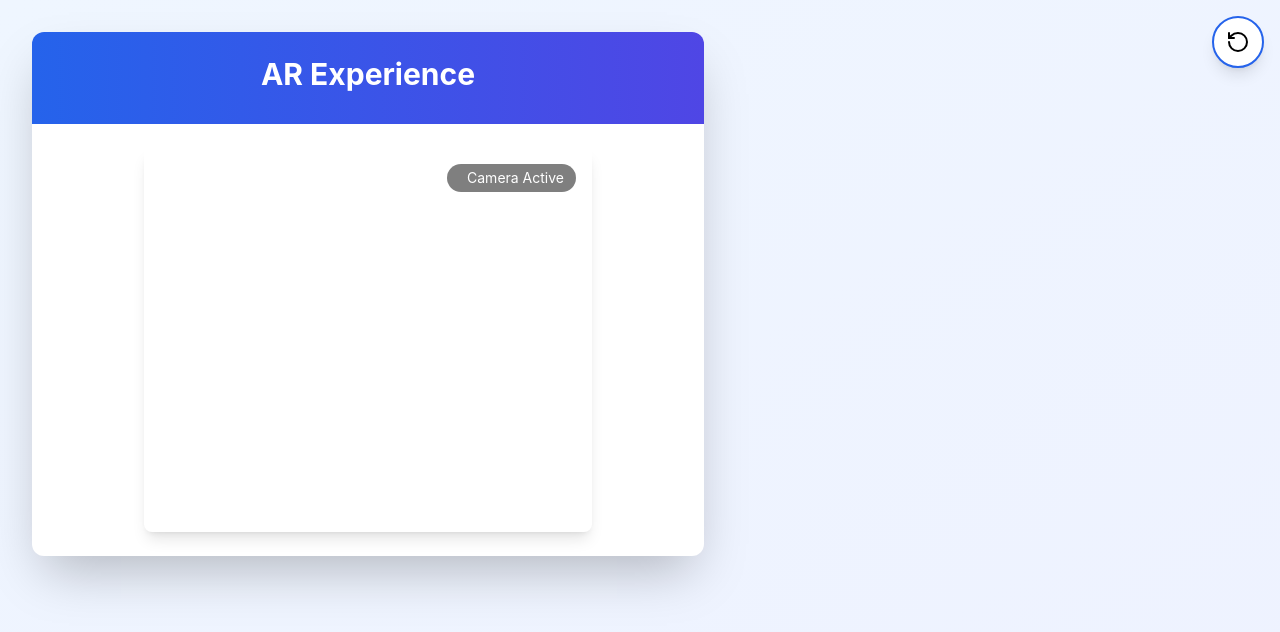
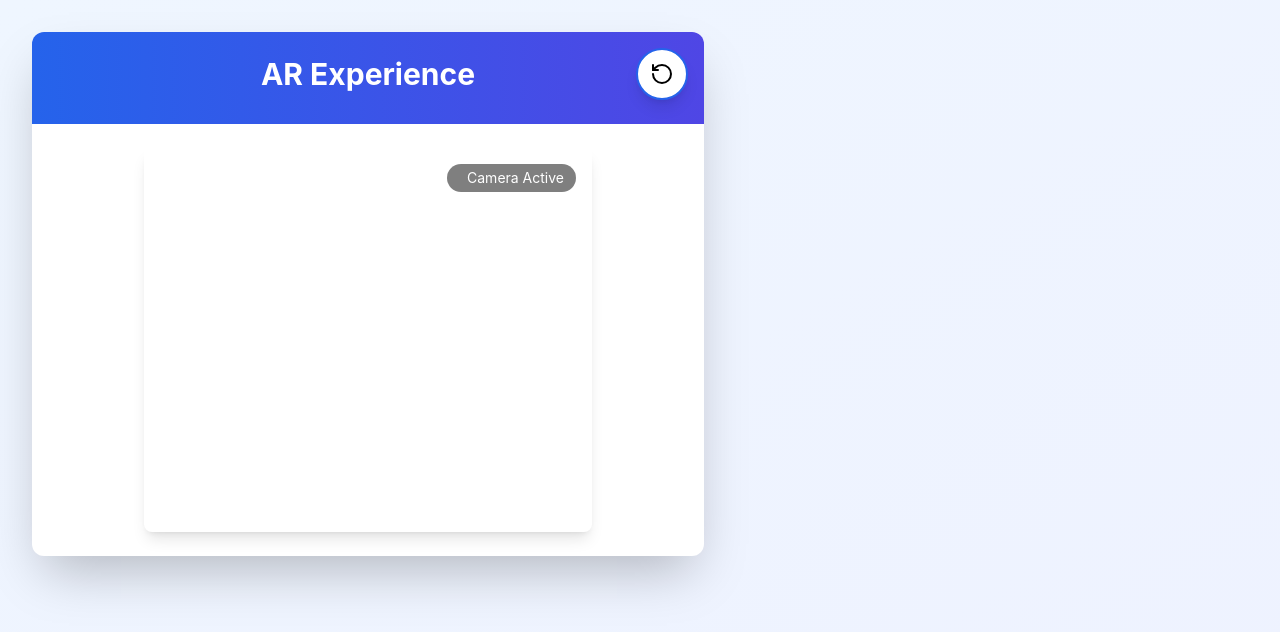
Before and after one commit to karpagam1602/arcam, a React (Create React App) app: page / in a window 1280 px wide. Shown: the top 632 px of the page. Built offline with nearby package versions, Linux system fonts and the light colour scheme; no server answers.

Commit message:
flip cam code commit

```diff
--- a/src/CameraAccess.js
+++ b/src/CameraAccess.js
@@ -1,5 +1,5 @@
 import React, { useRef, useState } from "react";
-import { Camera, RefreshCw, RotateCcw } from "lucide-react"; // Ensure you install lucide-react
+import { RotateCcw } from "lucide-react"; // Ensure you have this icon installed
 import Webcam from "react-webcam";
 
 const CameraAccess = () => {
@@ -33,6 +33,7 @@ const CameraAccess = () => {
           <h1 className="header-title">AR Experience</h1>
         </div>
 
+        {/* Move the Flip Camera Button to inside the card */}
         <button
           onClick={flipCamera}
           className="flip-camera-button"
@@ -40,6 +41,7 @@ const CameraAccess = () => {
         >
           <RotateCcw className="w-6 h-6 text-blue-600" />
         </button>
+
         <div className="camera-content">
           <div className="webcam-container">
             {capturedImage ? (
--- a/src/index.css
+++ b/src/index.css
@@ -20,7 +20,7 @@ code {
 }
 
 .camera-card {
-  @apply w-full max-w-2xl bg-white rounded-xl shadow-2xl overflow-hidden;
+  @apply w-full max-w-2xl bg-white rounded-xl shadow-2xl overflow-hidden relative; /* Added relative positioning */
 }
 
 .card-header {
@@ -32,7 +32,7 @@ code {
 }
 
 .camera-content {
-  @apply p-6 flex flex-col items-center space-y-6 relative; /* Added relative positioning */
+  @apply p-6 flex flex-col items-center space-y-6 relative;
 }
 
 .webcam-container {
@@ -59,10 +59,6 @@ code {
   @apply w-full h-96 object-cover rounded-lg shadow-md transition-transform duration-300;
 }
 
-.image-overlay {
-  @apply absolute inset-0 flex items-center justify-center opacity-0 hover:opacity-100 transition-opacity duration-300 bg-black bg-opacity-40;
+.flip-camera-button {
+  @apply absolute top-4 right-4 p-3 bg-white rounded-full shadow-lg border-2 border-blue-600 hover:bg-gray-100 transition-colors duration-300 flex items-center justify-center z-10; /* Added z-10 for stacking context */
 }
-
-.flip-camera-button {
-  @apply absolute top-4 right-4 p-3 bg-white rounded-full shadow-lg border-2 border-blue-600 hover:bg-gray-100 transition-colors duration-300 flex items-center justify-center;
-}
```
